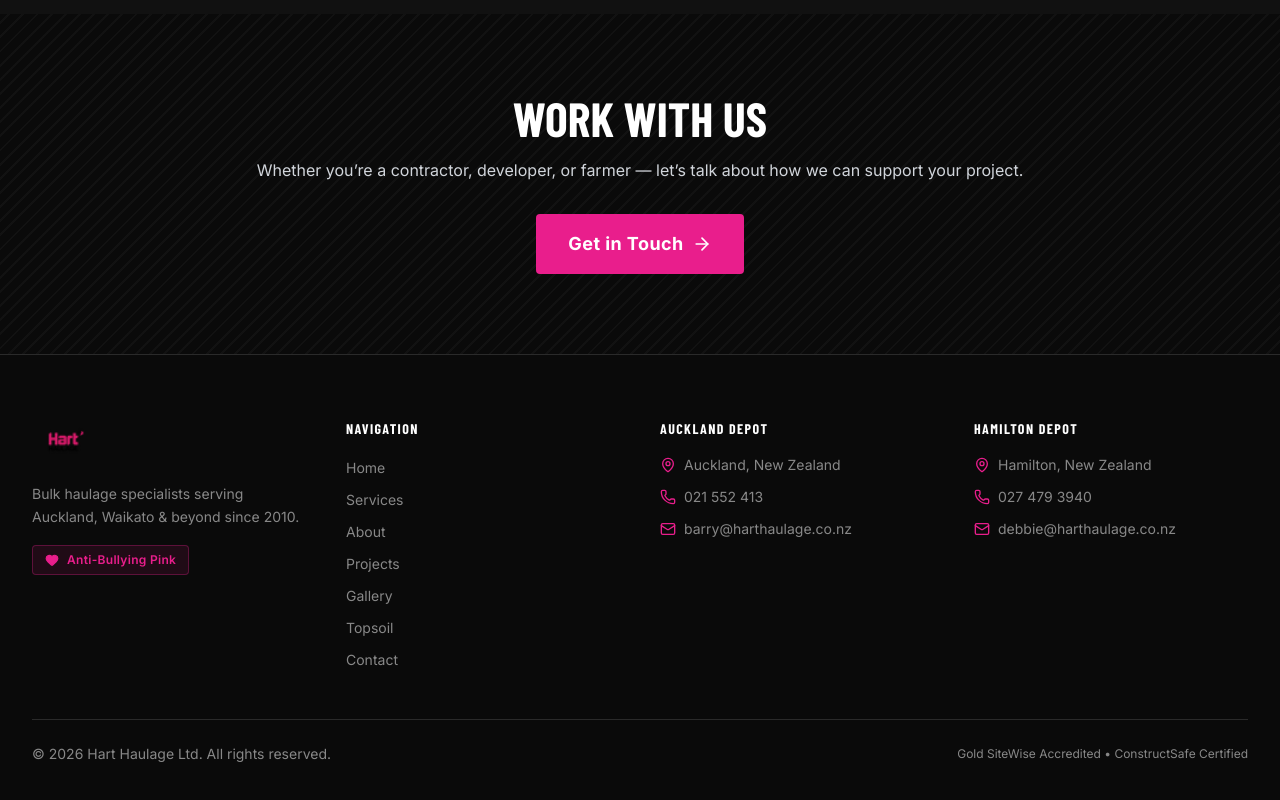
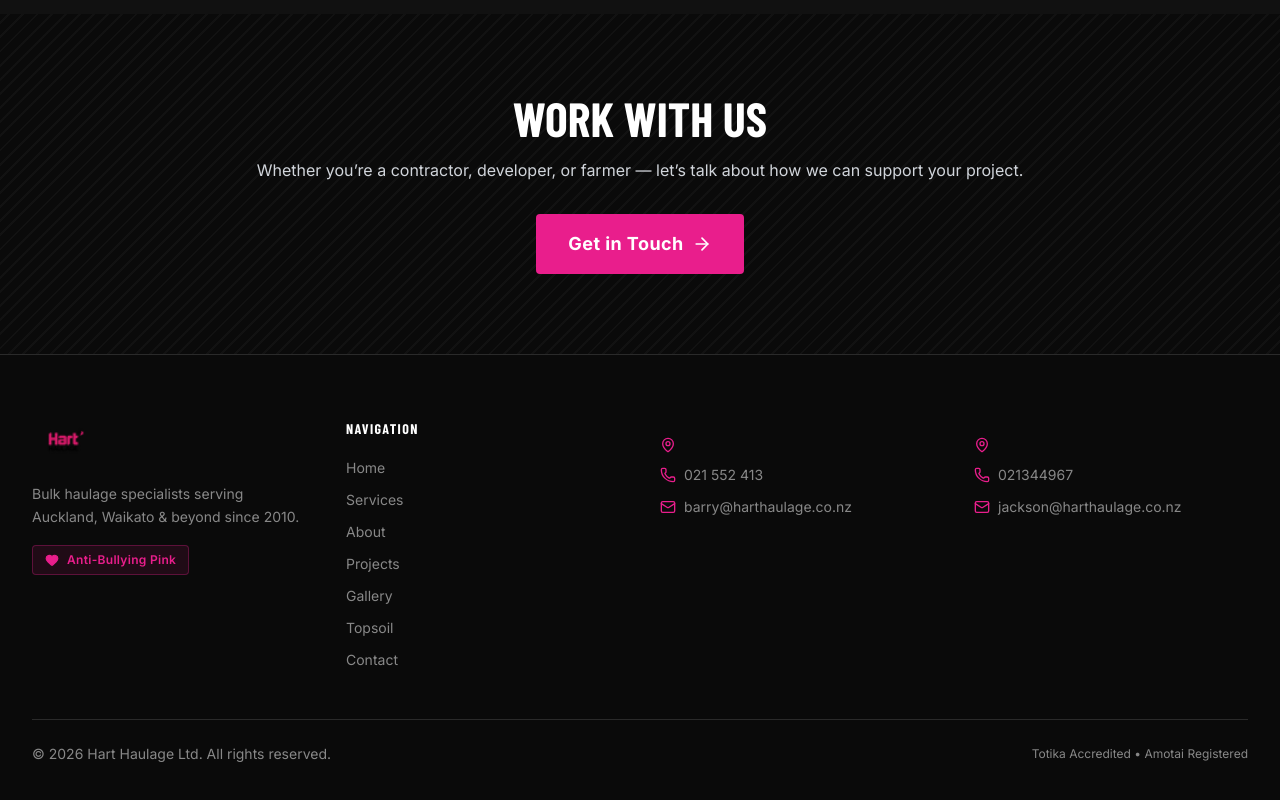
Before and after one commit to lazarrajic/HartHaulage, a React (Vite) app: page /about in a window 1280 px wide. Shown: the part 2494-3294 px from the top of the page. Built offline with nearby package versions, Linux system fonts and the light colour scheme; no server answers; a web font is replaced by a local one.

Commit message:
chore: update content via CMS dashboard

```diff
--- a/src/content.js
+++ b/src/content.js
@@ -34,15 +34,15 @@
   "nav_cta": "Get a Quote",
   "footer_tagline": "Bulk haulage specialists serving Auckland, Waikato & beyond since 2010.",
   "footer_badge": "Anti-Bullying Pink",
-  "footer_auckland_heading": "Auckland Depot",
-  "footer_auckland_address": "Auckland, New Zealand",
+  "footer_auckland_heading": "",
+  "footer_auckland_address": "",
   "footer_auckland_phone": "021 552 413",
   "footer_auckland_email": "barry@harthaulage.co.nz",
-  "footer_hamilton_heading": "Hamilton Depot",
-  "footer_hamilton_address": "Hamilton, New Zealand",
-  "footer_hamilton_phone": "027 479 3940",
-  "footer_hamilton_email": "debbie@harthaulage.co.nz",
-  "footer_credits": "Gold SiteWise Accredited • ConstructSafe Certified",
+  "footer_hamilton_heading": "",
+  "footer_hamilton_address": "",
+  "footer_hamilton_phone": "021344967",
+  "footer_hamilton_email": "jackson@harthaulage.co.nz",
+  "footer_credits": "Totika Accredited • Amotai Registered",
   "team": [
     {
       "name": "Barry Hart",
@@ -82,12 +82,12 @@
       "label": "Subcontractors"
     },
     {
-      "value": 2010,
-      "label": "Est."
+      "value": "Amotai",
+      "label": "Registered"
     },
     {
       "value": "Totika",
-      "label": "Accredited."
+      "label": "Accredited"
     }
   ],
   "home_about_label": "Our Story",
@@ -127,7 +127,7 @@
   ],
   "home_whypink_heading": "Why Pink?",
   "home_whypink_body": "Pink is the international colour for anti-bullying. Owners Barry & Debbie Hart are devoted to stamping out bullying — at school and in the workplace. Every pink truck on the road is a statement.",
-  "home_gallery_heading": "Fleet & Work",
+  "home_gallery_heading": "Our community commitment",
   "home_gallery_link": "View Full Gallery →",
   "home_gallery_cta": "View Full Gallery",
   "home_gallery_photos": [
@@ -192,14 +192,14 @@
   "services_enquire_cta": "Enquire About This Service",
   "services": [
     {
+      "title": "Bulk Units",
+      "desc": "Experienced drivers with regular skills training — ready to spread or bulk tip in the tightest of spaces. H plate units available.",
+      "detail": "Our bulk unit drivers undergo regular skills training and hold all necessary certifications. H plate units available for specialist requirements."
+    },
+    {
       "title": "6 & 8 Wheeler Trucks",
       "desc": "A well-maintained and regularly serviced fleet. Experienced operators ready to keep your job running smoothly and safely.",
       "detail": "Our trucks are maintained to the highest standards, ensuring reliability on every job. Our operators are experienced, safety-focused professionals committed to getting the job done right."
-    },
-    {
-      "title": "Bulk Units",
-      "desc": "Experienced drivers with regular skills training — ready to spread or bulk tip in the tightest of spaces. H plate units available.",
-      "detail": "Our bulk unit drivers undergo regular skills training and hold all necessary certifications. H plate units available for specialist requirements."
     },
     {
       "title": "Earthworks Supply",
```
